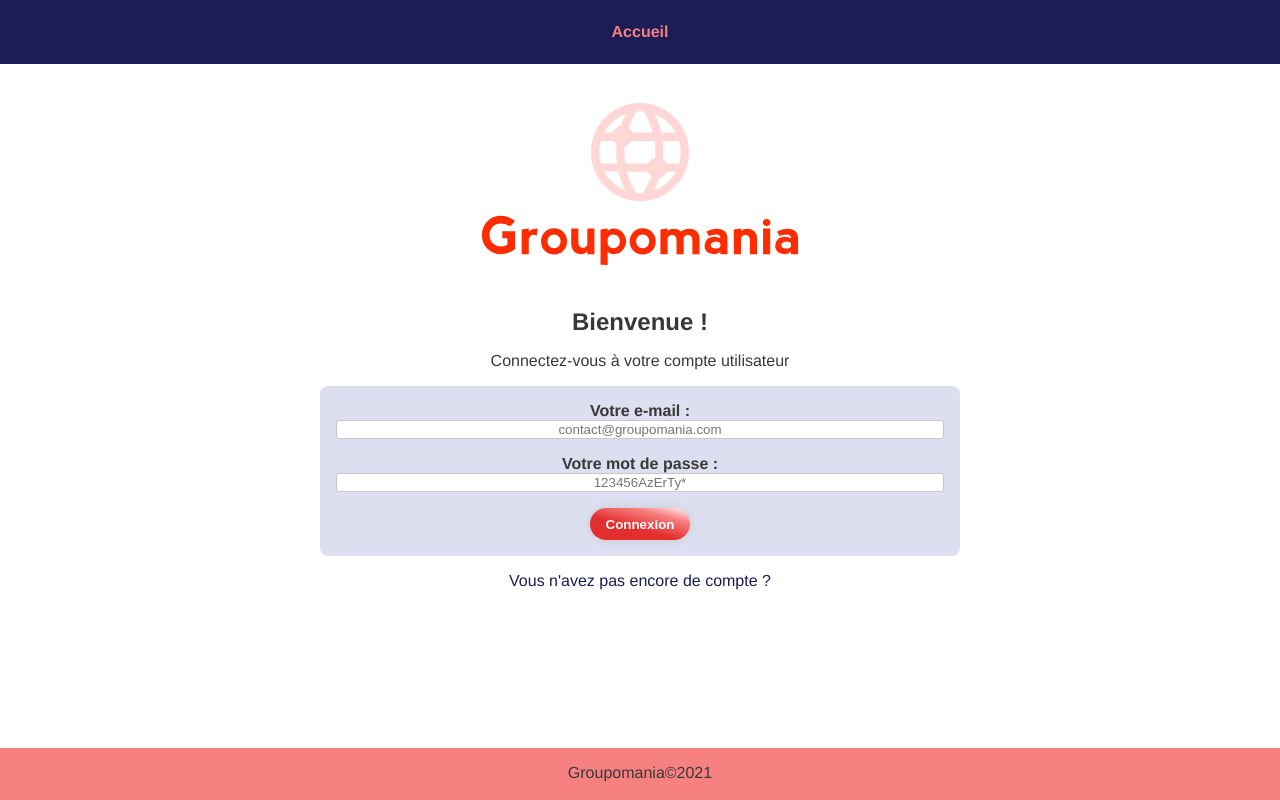
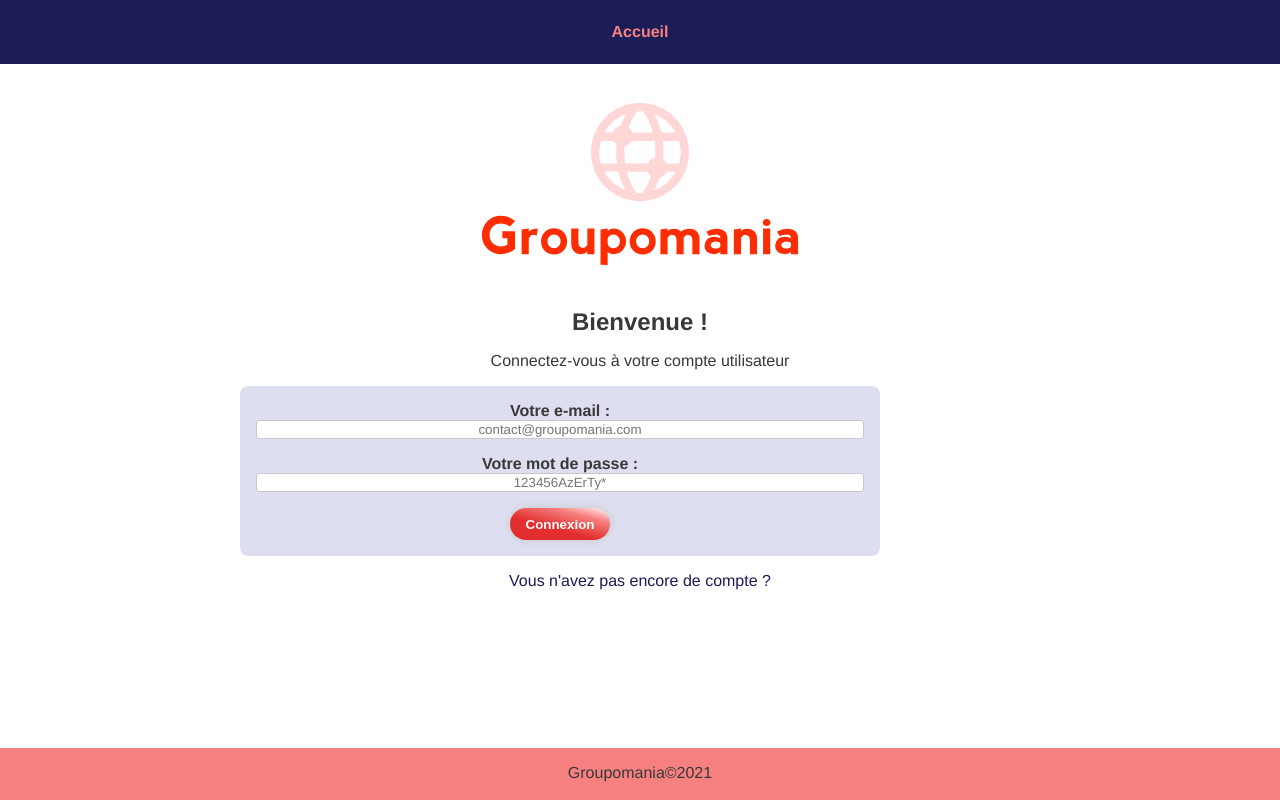
Before and after one commit to ewanouchka/EvaCharnayKruschat_7_17112021, a Vue app in the folder grouporama-app/: page / in a window 1280 px wide. Built offline with nearby package versions, Linux system fonts and the light colour scheme.

Commit message:
rectif css

```diff
--- a/grouporama-app/src/App.vue
+++ b/grouporama-app/src/App.vue
@@ -65,6 +65,10 @@ a {
   &:hover {
     color: var(--color-secondary);
   }
+}
+
+.router-link-active {
+  margin: auto;
 }
 
 #app {
@@ -136,6 +140,7 @@ button {
     100vh - var(--header-size) - var(--footer-size) - 4 *
       var(--padding-top-bottom)
   );
+  width: 50rem;
   overflow-x: hidden;
   overflow-y: auto;
 }
@@ -144,6 +149,7 @@ button {
   width: 100%;
   margin: 1rem 0 0 0;
   font-weight: bold;
+  font-family: var(--font-text);
 }
 .form-input {
   width: 100%;
@@ -151,6 +157,7 @@ button {
   border: 1px solid var(--color-light);
   border-radius: 3px;
   text-align: center;
+  font-family: var(--font-text);
 
   &:focus-visible {
     border: 1px solid var(--color-primary);
```
